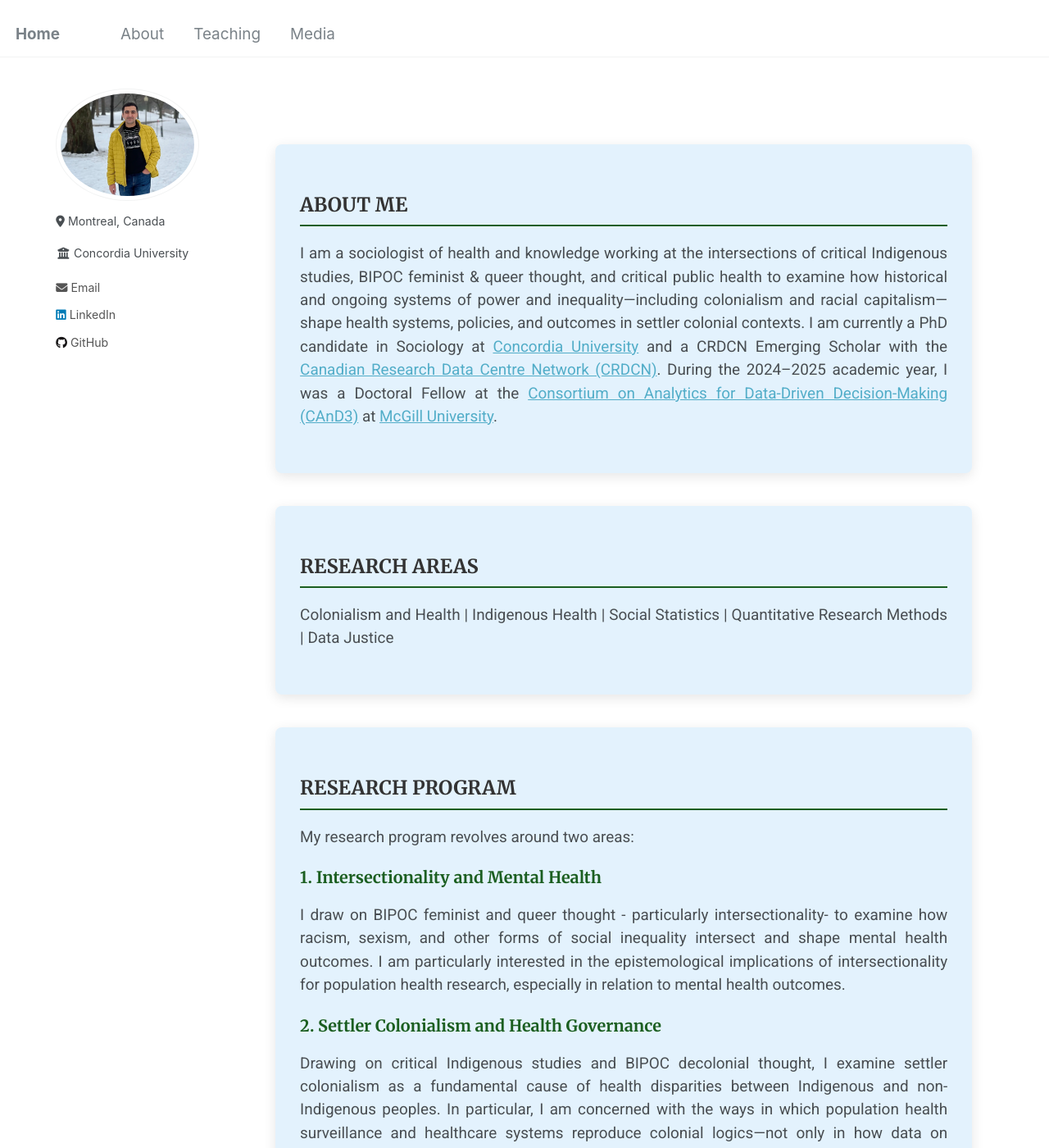
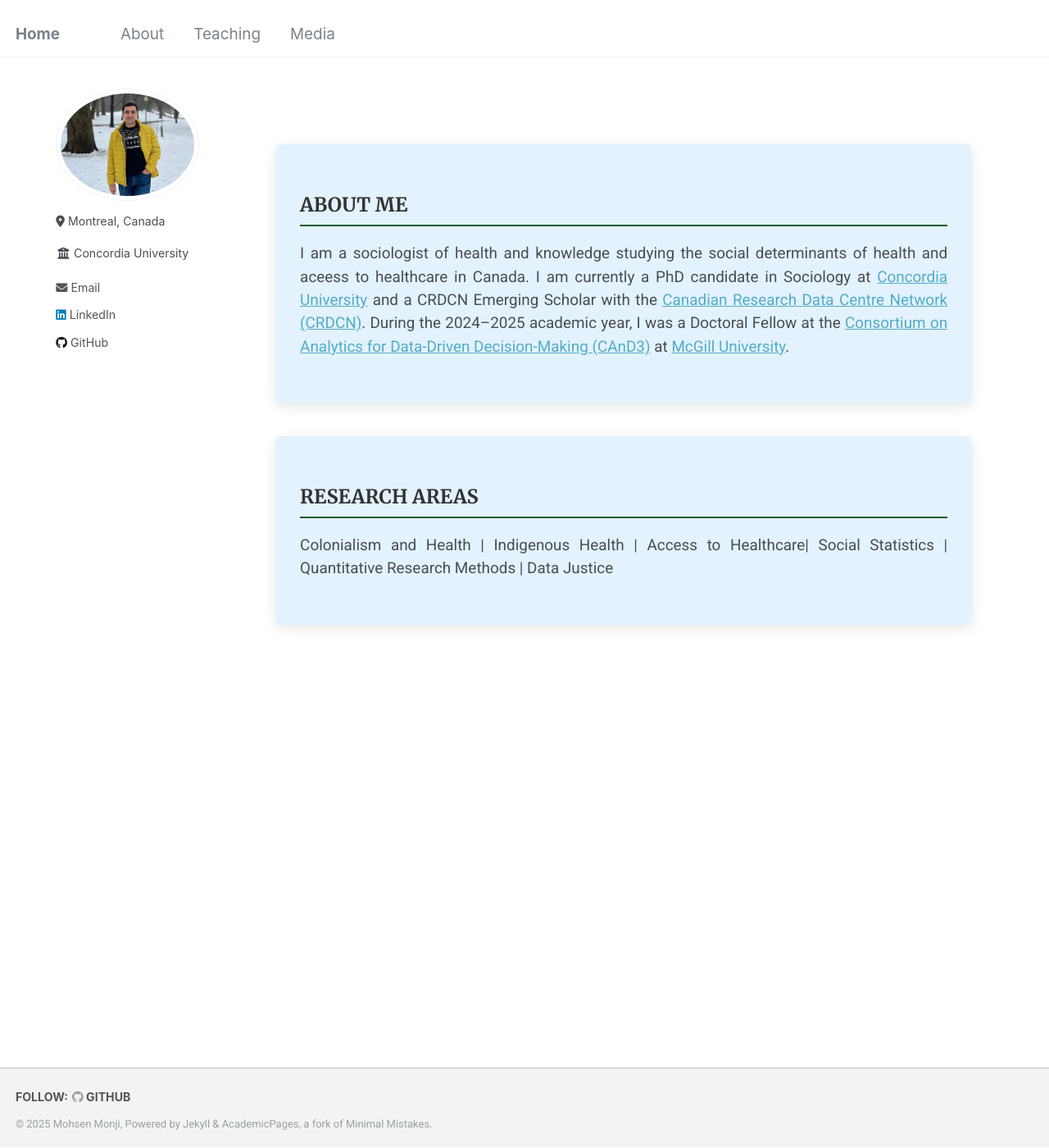
Before and after one commit to Mohsnmonji/mohsnmonji.github.io, a Jekyll site: the page built from about-me.md, in a window 1280 px wide and 1400 px high. Shown: the whole window at 82% size. Built offline with Jekyll 4.4.1, drawn with Linux system fonts in a browser that asks for light colours; some of the changed text lies outside the part shown.

Commit message:
Update about-me.md

```diff
--- a/about-me.md
+++ b/about-me.md
@@ -54,7 +54,7 @@ author_profile: true
 <div class="about-card">
   <h2>ABOUT ME</h2>
   <p>
-    I am a sociologist of health and knowledge working at the intersections of critical Indigenous studies, BIPOC feminist & queer thought, and critical public health to examine how historical and ongoing systems of power and inequality—including colonialism and racial capitalism—shape health systems, policies, and outcomes in settler colonial contexts.
+    I am a sociologist of health and knowledge studying the social determinants of health and aceess to healthcare in Canada.
     I am currently a PhD candidate in Sociology at
     <a href="https://www.concordia.ca/" target="_blank">Concordia University</a> and a CRDCN Emerging Scholar with the
     <a href="https://crdcn.ca" target="_blank">Canadian Research Data Centre Network (CRDCN)</a>.
@@ -68,24 +68,6 @@ author_profile: true
 <div class="about-card">
   <h2>RESEARCH AREAS</h2>
   <p>
-    Colonialism and Health | Indigenous Health | Social Statistics | Quantitative Research Methods | Data Justice
+    Colonialism and Health | Indigenous Health | Access to Healthcare| Social Statistics | Quantitative Research Methods | Data Justice
   </p>
 </div>
-
-<!-- CARD 3: RESEARCH PROGRAM -->
-<div class="about-card">
-  <h2>RESEARCH PROGRAM</h2>
-
-  <p>My research program revolves around two areas:</p>
-
-  <h4>1. Intersectionality and Mental Health</h4>
-  <p>
-    I draw on BIPOC feminist and queer thought - particularly intersectionality- to examine how racism, sexism, and other forms of social inequality intersect and shape mental health outcomes. I am particularly interested in the epistemological implications of intersectionality for population health research, especially in relation to mental health outcomes.
-  </p>
-
-  <h4>2. Settler Colonialism and Health Governance</h4>
-  <p>
-    Drawing on critical Indigenous studies and BIPOC decolonial thought, I examine settler colonialism as a fundamental cause of health disparities between Indigenous and non-Indigenous peoples. In particular, I am concerned with the ways in which population health surveillance and healthcare systems reproduce colonial logics—not only in how data on Indigenous health is collected and governed, but also in how it informs policy in ways that marginalize Indigenous knowledge systems.
-  </p>
-
-</div>
```
